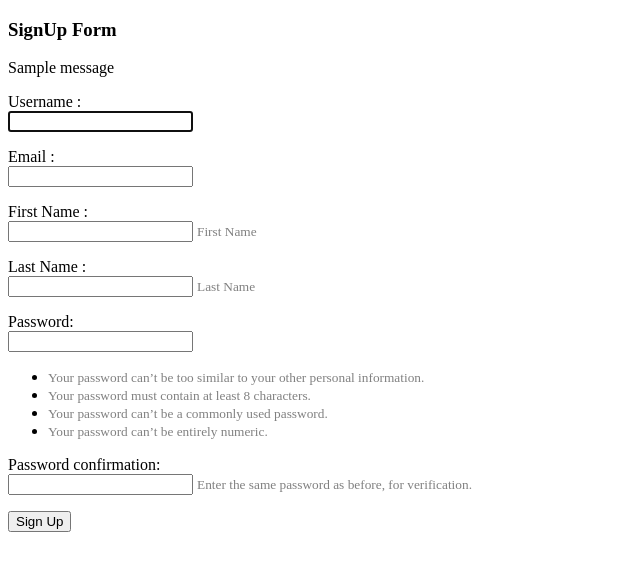
After one commit to asitaslan/To-do-list, a Django app: page /signup/ in a window 1280 px wide. The commit adds this page. Shown: the top 571 px of the page, without its empty margins (0-640 px from the left). Run offline with Django 3.2, Linux system fonts and the light colour scheme; tables that the repository leaves empty hold one stand-in row (values such as "Sample post"); one stand-in notice (Sample message) is shown.

Commit message:
create signup

```diff
--- /dev/null
+++ b/todolist/home/forms.py
@@ -0,0 +1,14 @@
+from django.contrib.auth.forms import UserCreationForm
+from django.contrib.auth.models import User
+from django import forms
+
+
+class SignUpForm(UserCreationForm):
+    username = forms.CharField(max_length=30, label='Username :')
+    email = forms.EmailField(max_length=200, label='Email :')
+    first_name = forms.CharField(max_length=100, help_text='First Name', label='First Name :')
+    last_name = forms.CharField(max_length=100, help_text='Last Name', label='Last Name :')
+
+    class Meta:
+        model = User
+        fields = ('username', 'email', 'first_name', 'last_name', 'password1', 'password2',)
--- a/todolist/home/models.py
+++ b/todolist/home/models.py
@@ -4,11 +4,9 @@ from django.db import models
 # Create your models here.
 class UserProfile(models.Model):
     user = models.OneToOneField(User, on_delete=models.CASCADE)
-    phone = models.CharField(blank=True, max_length=20)
     address = models.CharField(blank=True, max_length=150)
     city = models.CharField(blank=True, max_length=20)
     country = models.CharField(blank=True, max_length=20)
-    image = models.ImageField(blank=True, upload_to='images/users/')
 
     def __str__(self):
         return self.user.username
--- a/todolist/home/templates/index.html
+++ b/todolist/home/templates/index.html
@@ -6,7 +6,7 @@
 </head>
 <body>
 
- <a href="/login">Log In<a href="/signup">Sign Up</a> </a>
+ <a href="/login">Log In     <a href="/signup">Sign Up</a> </a>
 
 </body>
 </html>
--- /dev/null
+++ b/todolist/home/templates/signup.html
@@ -0,0 +1,38 @@
+<!DOCTYPE html>
+<html lang="en">
+<head>
+    <meta charset="UTF-8">
+    <title>Sign Up</title>
+</head>
+<body>
+
+<div class="span12">
+        <div class="well">
+            <h3 class="title">SignUp Form</h3>
+            {% if messages %}
+                {% for message in messages %}
+                    <div class="alert alert-{{message.tags}}" role="alert">
+                        {{ message }}
+                    </div>
+                {% endfor %}
+            {% endif %}
+            <form method="post">
+                {% csrf_token %}
+                {% for field in form %}
+                    <p>
+                        {{ field.label_tag }}<br>
+                        {{ field }}
+                        {% if field.help_text %}
+                            <small style="color: grey">{{ field.help_text }}</small>
+                        {% endif %}
+                        {% for error in field.errors %}
+                            <p style="color: #ff0000">{{ error }}</p>
+                        {% endfor %}
+                    </p>
+                {% endfor %}
+                <button type="submit" class="btn btn-info">Sign Up</button>
+            </form>
+        </div>
+    </div>
+</body>
+</html>
--- a/todolist/home/views.py
+++ b/todolist/home/views.py
@@ -2,11 +2,14 @@ from django.shortcuts import render
 
 from django.contrib import messages
 
-from django.contrib.auth import login, authenticate
+from django.contrib.auth import login, authenticate, logout
 from django.http import HttpResponseRedirect
 
 # Create your views here.
-# Create your views here.
+from home.forms import SignUpForm
+from home.models import UserProfile
+
+
 def index(request):
     return render(request, 'index.html')
 
@@ -23,3 +26,31 @@ def login_view(request):
             messages.error(request, "Warning! Check username or password")
             return HttpResponseRedirect('/login')
     return render(request, 'login.html')
+
+
+
+def logout_view(request):
+    logout(request)
+    return HttpResponseRedirect('/')
+
+def signup_view(request):
+    if request.method == 'POST':
+        form = SignUpForm(request.POST)
+        if form.is_valid():
+            form.save()
+            username = form.cleaned_data.get('username')
+            password = form.cleaned_data.get('password1')
+            user = authenticate(request, username=username, password=password)
+            login(request, user)
+            current_user = request.user
+            data = UserProfile()
+            data.user_id = current_user.id
+            data.save()
+            messages.success(request, "Welcome... Registering is successfuly.")
+            return HttpResponseRedirect('/')
+
+    form = SignUpForm()
+    context ={
+        'form': form
+    }
+    return render(request, 'signup.html', context)
--- a/todolist/todolist/urls.py
+++ b/todolist/todolist/urls.py
@@ -22,4 +22,5 @@ urlpatterns = [
     path('admin/', admin.site.urls),
     path('', include('home.urls')),
     path('login/', views.login_view, name='login_view'),
+    path('signup/', views.signup_view, name='signup_view')
 ]
```
Also changed, not shown: todolist/home/admin.py (+7 -0 lines), todolist/home/templates/lists.html (deleted, +0 -10 lines), todolist/db.sqlite3, todolist/home/migrations/0002_remove_userprofile_phone.py (added).
